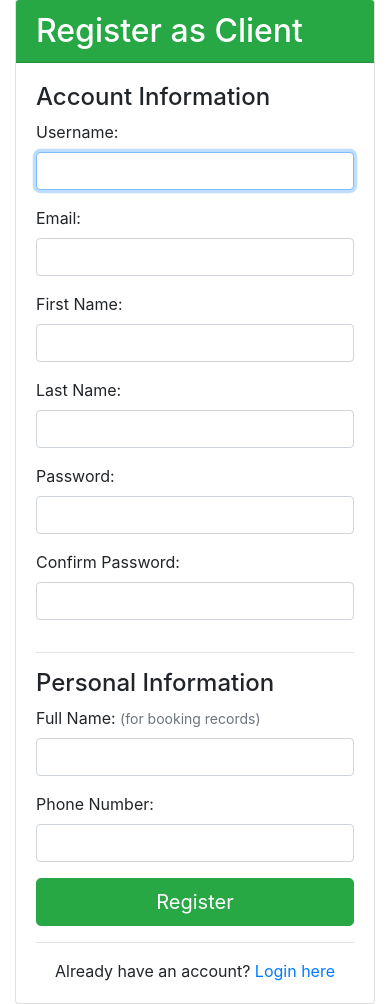
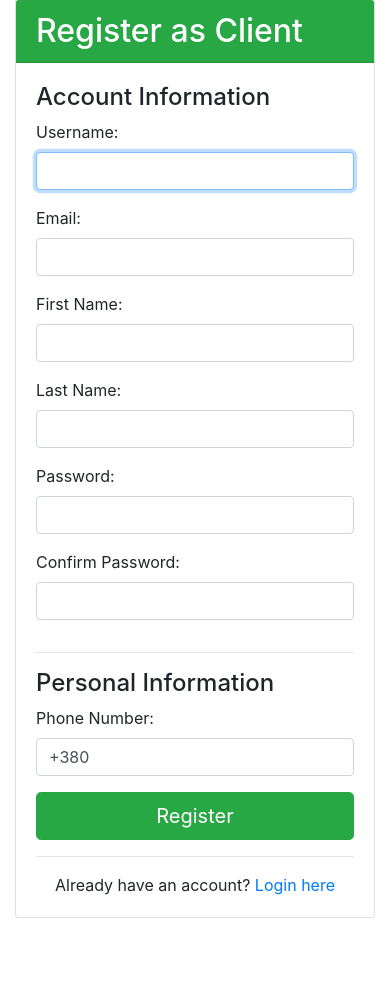
Before and after one commit to dmytro-malyk-dm/gym-manager, a Django app: page /register/ in a window 390 px wide. Shown: the part 163-1167 px from the top of the page. After the commit the page ends 1081 px from the top, so only its background shows below. Run offline with Django 5.2, Linux system fonts and the light colour scheme.

Commit message:
Improve client registration and phone number validation

```diff
--- a/gym/admin.py
+++ b/gym/admin.py
@@ -39,10 +39,10 @@ class TrainerProfileAdmin(admin.ModelAdmin):
 
 @admin.register(ClientProfile)
 class ClientProfileAdmin(admin.ModelAdmin):
-    list_display = ("user", "full_name", "phone_number",)
-    list_filter = ("full_name", "phone_number",)
+    list_display = ("user", "phone_number",)
+    list_filter = ("phone_number",)
     fieldsets = (
-        (None, {"fields": ("user", "full_name", "phone_number")}),
+        (None, {"fields": ("user", "phone_number")}),
     )
 
 admin.site.register(Specialization)
--- a/gym/forms.py
+++ b/gym/forms.py
@@ -1,3 +1,4 @@
+import re
 from django import forms
 from django.contrib.auth.forms import UserCreationForm
 from django.contrib.auth import get_user_model
@@ -10,32 +11,45 @@ User = get_user_model()
 class ClientRegistrationForm(UserCreationForm):
     """Form for client registration"""
 
-    full_name = forms.CharField(
-        max_length=63,
-        widget=forms.TextInput(attrs={"class": "form-control"}),
-        help_text="Full name for booking records"
-    )
     phone_number = forms.CharField(
-        max_length=15,
-        widget=forms.TextInput(attrs={"class": "form-control"})
+        max_length=13,
+        widget=forms.TextInput(
+            attrs={
+                "class": "form-control",
+                "placeholder": "+380XXXXXXXXX",
+                "value": "+380",
+            }
+        ),
+        help_text="Phone number must start with +380 and contain 9 digits",
     )
 
-    class Meta:
+    class Meta(UserCreationForm.Meta):
         model = User
-        fields = [
+        fields = (
             "username",
             "email",
             "first_name",
             "last_name",
             "password1",
             "password2",
-        ]
+        )
         widgets = {
             "username": forms.TextInput(attrs={"class": "form-control"}),
             "email": forms.EmailInput(attrs={"class": "form-control"}),
             "first_name": forms.TextInput(attrs={"class": "form-control"}),
             "last_name": forms.TextInput(attrs={"class": "form-control"}),
         }
+
+    def clean_phone_number(self):
+        phone = self.cleaned_data["phone_number"]
+
+        pattern = r"^\+380\d{9}$"
+        if not re.match(pattern, phone):
+            raise forms.ValidationError(
+                "Phone number must start with +380 and contain exactly 9 digits"
+            )
+
+        return phone
 
     def __init__(self, *args, **kwargs):
         super().__init__(*args, **kwargs)
@@ -51,7 +65,6 @@ class ClientRegistrationForm(UserCreationForm):
 
             ClientProfile.objects.create(
                 user=user,
-                full_name=self.cleaned_data["full_name"],
                 phone_number=self.cleaned_data["phone_number"]
             )
 
--- a/gym/models.py
+++ b/gym/models.py
@@ -42,11 +42,10 @@ class ClientProfile(models.Model):
         on_delete=models.CASCADE,
         related_name="client_profile"
     )
-    full_name = models.CharField(max_length=63)
     phone_number = models.PositiveIntegerField()
 
     def __str__(self):
-        return f"{self.full_name} ({self.phone_number})"
+        return f"{self.user.get_full_name()} ({self.phone_number})"
 
 
 class Specialization(models.Model):
--- a/templates/gym/register.html
+++ b/templates/gym/register.html
@@ -87,18 +87,6 @@
           <div class="row">
             <div class="col-md-6">
               <div class="form-group">
-                <label for="{{ form.full_name.id_for_label }}">
-                  Full Name:
-                  <small class="text-muted">(for booking records)</small>
-                </label>
-                {{ form.full_name }}
-                {% if form.full_name.errors %}
-                  <div class="text-danger">{{ form.full_name.errors }}</div>
-                {% endif %}
-              </div>
-            </div>
-            <div class="col-md-6">
-              <div class="form-group">
                 <label for="{{ form.phone_number.id_for_label }}">Phone Number:</label>
                 {{ form.phone_number }}
                 {% if form.phone_number.errors %}
```
Also changed, not shown: gym/migrations/0002_remove_clientprofile_full_name_alter_workout_trainer.py (added).
